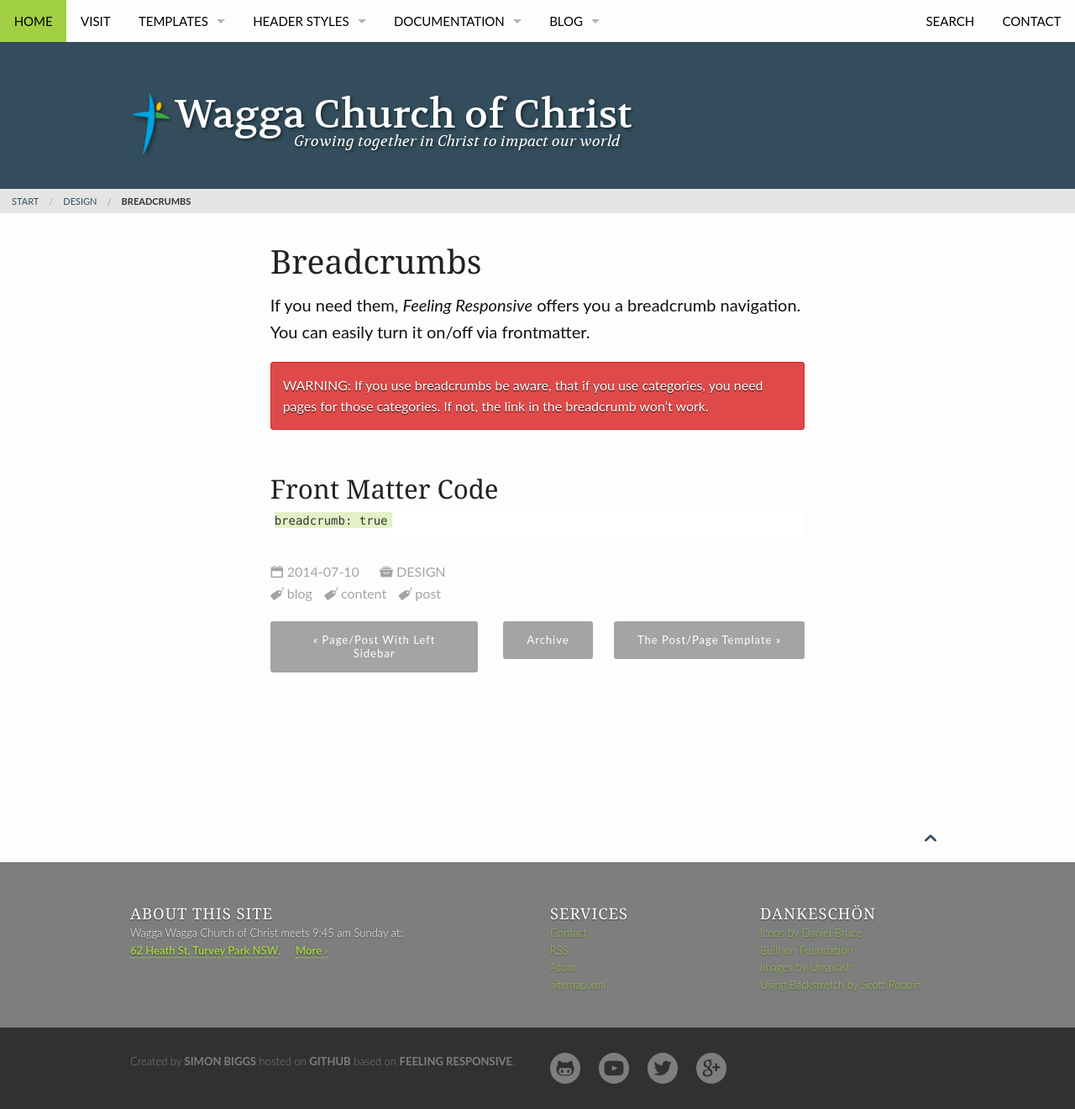
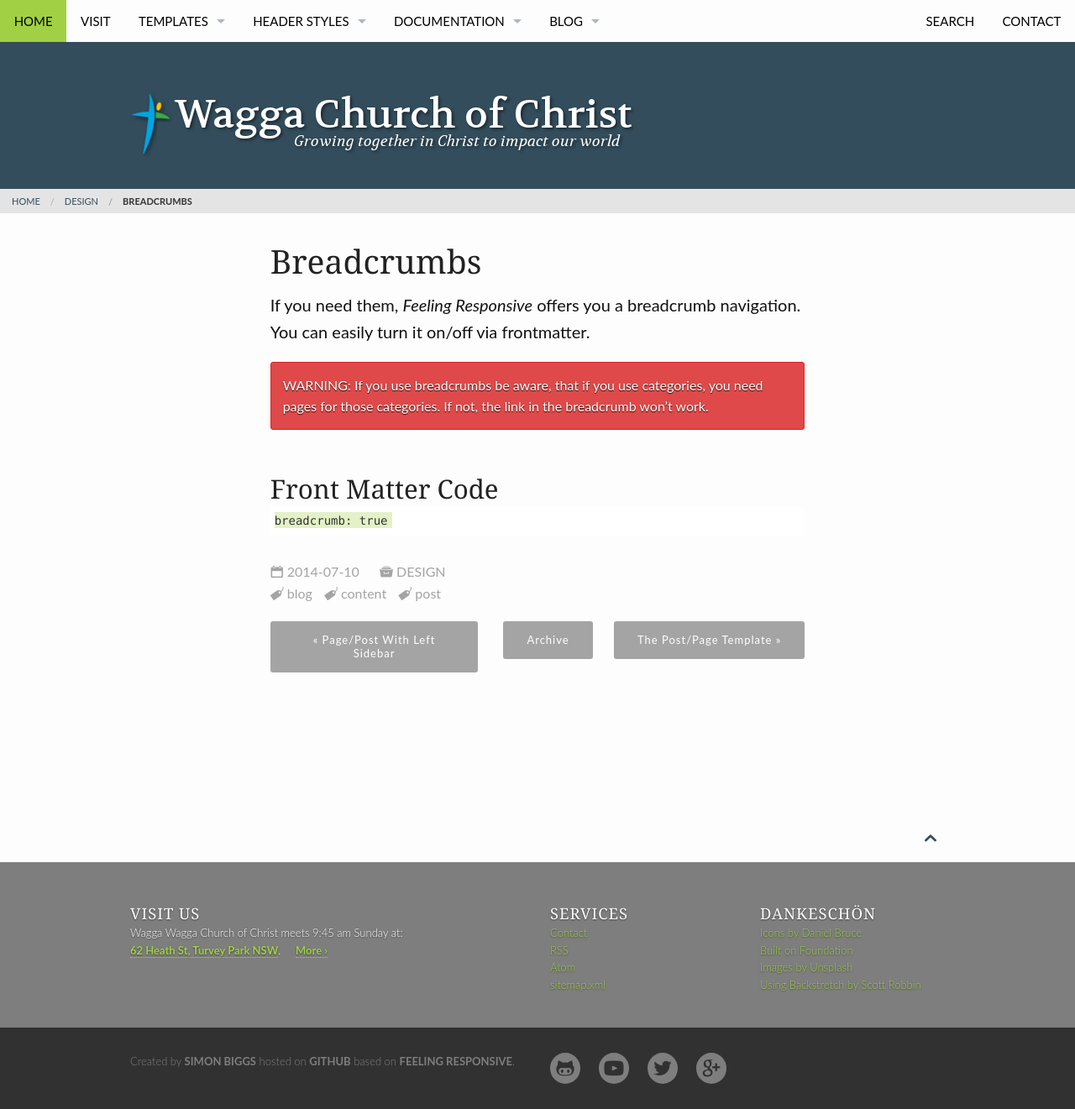
Before and after one commit to SimonBiggs/jekyll-google-drive, a Jekyll site: the page built from _posts/design/2014-07-10-breadcrumb.md, in a window 1280 px wide. Shown: the whole page at 84% size. Built offline with Jekyll 4.4.1, drawn with Linux system fonts in a browser that asks for light colours.

Commit message:
fix breadcrumb

```diff
--- a/_data/language.yml
+++ b/_data/language.yml
@@ -1,4 +1,4 @@
-info_website: "About This Site"
+info_website: "Visit us"
 archive: "Archive"
 blog_archive: "Blog Archive"
 blog: "Blog"
@@ -17,7 +17,7 @@ if_you_are_not_redirected_automatically: "If you are not redirected automaticall
 click_here: "click here"
 next_post_in: "Next Post in"
 previous_post_in: "Previous Post in"
-breadcrumb_start: "Start"
+breadcrumb_start: "Home"
 edit: "Edit"
 this_content_is_open_source: "This content is open source."
 help_improve_it: "Help improve it"
```
Also changed, not shown: pages/pages-root-folder/index.md (+0 -1 lines).
